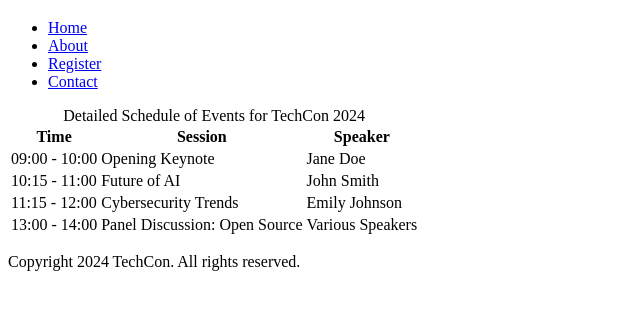
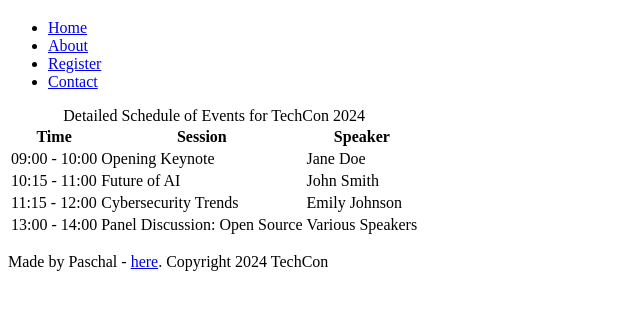
Before and after one commit to Sakawabillz/TechCon_HTML, a plain HTML site: page techcon_website/schedule.html in a window 1280 px wide. Shown: the part 61-370 px from the top of the page, without its empty margins (0-640 px from the left). Drawn offline with Linux system fonts and the light colour scheme.

Commit message:
Fix footer with literal 'Copyright' text for checker compliance

```diff
--- a/techcon_website/schedule.html
+++ b/techcon_website/schedule.html
@@ -52,9 +52,8 @@
       </tbody>
     </table>
   </main>
-<footer>
-  <p>Copyright 2024 TechCon. All rights reserved.</p>
-</footer>
+<footer><p>Made by Paschal - <a href="https://github.com/sakawabillz" target="_blank">here</a>. Copyright 2024 TechCon</p></footer>
+
 
 </body>
 </html>
```
